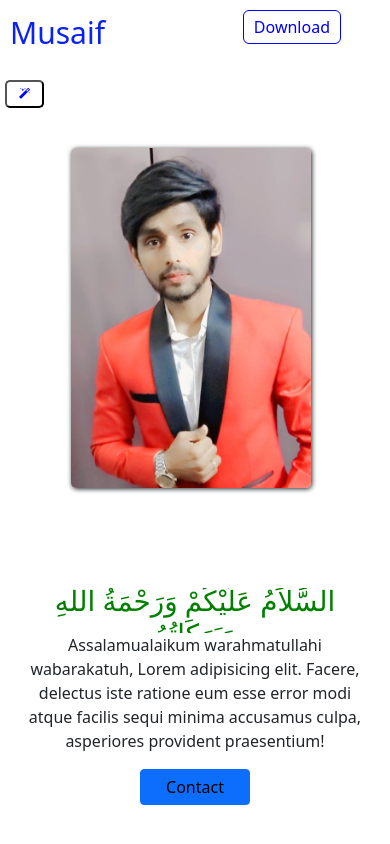
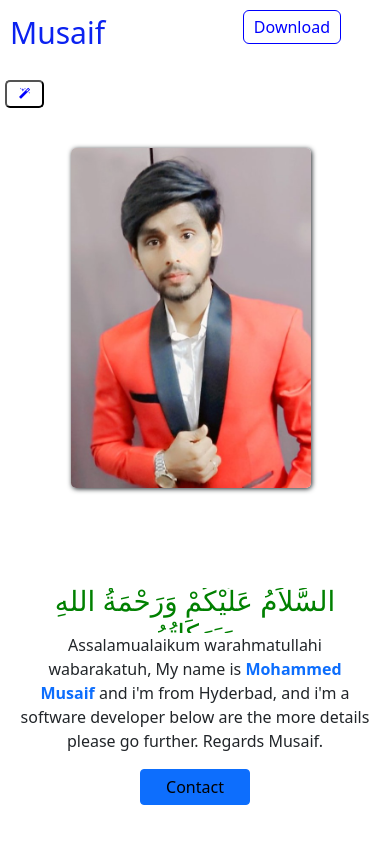
Before and after one commit to Musaif786/bio, a React (Create React App) app: page / in a window 390 px wide. Shown: the top 844 px of the page. Built offline with nearby package versions, Linux system fonts and the light colour scheme.

Commit message:
added changes

```diff
--- a/src/CSS/App.css
+++ b/src/CSS/App.css
@@ -449,6 +449,12 @@ background-color: rgb(97, 170, 195);
   .title{
     font-size: 30px;
   }
+  .text2 .address p{
+    font-size: 18px;
+   text-transform: capitalize;
+    padding: 0px;
+    margin: 4px auto;
+  }
 }
 .imgbox.aboutImg{
   position: absolute;
--- a/src/components/Home.js
+++ b/src/components/Home.js
@@ -79,9 +79,7 @@ function Home() {
 
           <p>
           Assalamualaikum warahmatullahi wabarakatuh,
-            Lorem  adipisicing elit. Facere,
-            delectus iste ratione eum esse error modi atque facilis sequi minima
-            accusamus culpa, asperiores provident praesentium!
+            My name is <span className="text-primary fw-bold"> Mohammed Musaif </span>and i'm from Hyderbad, and i'm a software developer below are the more details please go further. Regards Musaif.
           </p>
           <button id="btn1" className="btn btn-primary">
             <a href="https://wa.me/917995587687?text=Assalamu alaikum ">contact</a>
@@ -166,12 +164,7 @@ function Home() {
           </button>
         </div>
       </div>
-      {/* <div className='details'>
-       <div>
-        <h1>Lorem ipsum dolor sit amet consectetur adipisicing elit. Velit, illo!</h1>
-        <p>Lorem ipsum dolor sit amet, consectetur adipisicing elit. Itaque ipsam laudantium nostrum, qui debitis tenetur minima. Eius saepe iste quas cupiditate deserunt error officiis aliquam perspiciatis est. Impedit est, quam similique ad, architecto dolores facilis voluptate ea maxime labore autem, voluptas dolore praesentium vero neque fugiat quasi in quisquam aspernatur ipsam. Dolor et saepe sapiente, dicta fuga ullam, inventore optio magnam ratione unde nobis minima quasi. Cum itaque harum minima nulla nobis. Voluptate debitis in ea distinctio non pariatur ex deserunt, quibusdam repellat, molestias esse. Saepe odit id quod nisi ipsum qui eum aperiam cumque. Ipsam, autem. Sed voluptas nam cumque molestias eum! Corrupti quasi ea in voluptate earum maxime error tempora reiciendis quibusdam aliquam! Vitae ipsa facere in cupiditate obcaecati eaque explicabo ipsum eveniet repudiandae eum fugiat sed quisquam praesentium enim fugit quis et, id a, beatae dolore maiores? Impedit nostrum animi facere corporis! Natus, earum. Illo praesentium id tenetur eligendi minus assumenda quos doloribus atque iste? Doloribus asperiores quod ea tempore inventore. Adipisci magnam eos consequatur officia voluptas ipsum praesentium, minus earum necessitatibus est nisi, aperiam quo suscipit non hic velit dolor itaque consequuntur soluta? Nobis quis quos, soluta ipsam ducimus in debitis pariatur dolores error iure ab?</p>
-       </div>
-    </div> */}
+
 
       {/* <div className='titleLine'>
 
@@ -298,11 +291,11 @@ Lorem ipsum dolor sit, amet consectetur adipisicing elit. Suscipit, quas?
           <div className="address"> <iframe src="https://www.google.com/maps/embed?pb=!1m18!1m12!1m3!1d673.005090182846!2d78.4295924285899!3d17.40738618437343!2m3!1f0!2f0!3f0!3m2!1i1024!2i768!4f13.1!3m3!1m2!1s0x3bcb9727551755c3%3A0x24ce9f67b9c075c4!2zMTfCsDI0JzI2LjUiTiA3OMKwMjUnNDcuNSJF!5e0!3m2!1sen!2sin!4v1657768616702!5m2!1sen!2sin"></iframe>
 
           <p>
-          10-5-391/54/219/A/1, MLA colony, Syed Nagar:2, Bajnara Hill's, RoadNo:12, HYderabad, Telengana.
+          10-5-391/54/219/A/1, MLA colony, Syed Nagar-2, Banjara Hill's, RoadNo-12, Hyderabad, Telengana.
 
           </p>
-          <p>Phone no: <a className="text-decoration-none" href="https://wa.me/919550278896?text=Assalamu Alaikum ">9550278896</a> </p>
-          <p>Phone no: <a className="text-decoration-none" href="https://wa.me/917995587687?text=Assalamu Alaikum ">7995587687</a> </p>
+          <p><i class="fa fa-whatsapp" aria-hidden="true"></i> Phone no: <a className="text-decoration-none" href="https://wa.me/919550278896?text=Assalamu Alaikum ">9550278896 </a> </p>
+          <p><i class="fa fa-whatsapp" aria-hidden="true"></i> Phone no: <a className="text-decoration-none" href="https://wa.me/917995587687?text=Assalamu Alaikum ">7995587687</a> </p>
 
           </div>
 
```
